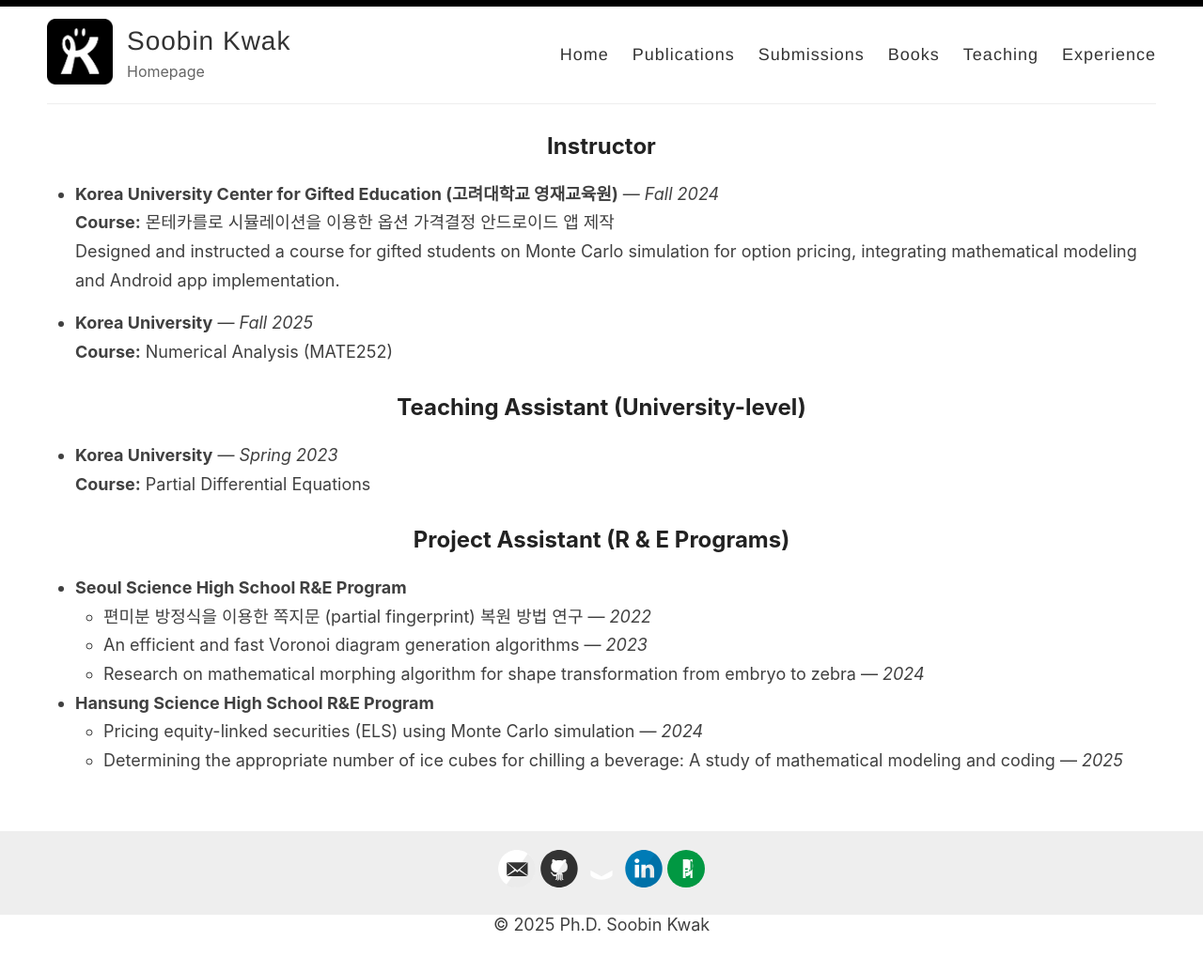
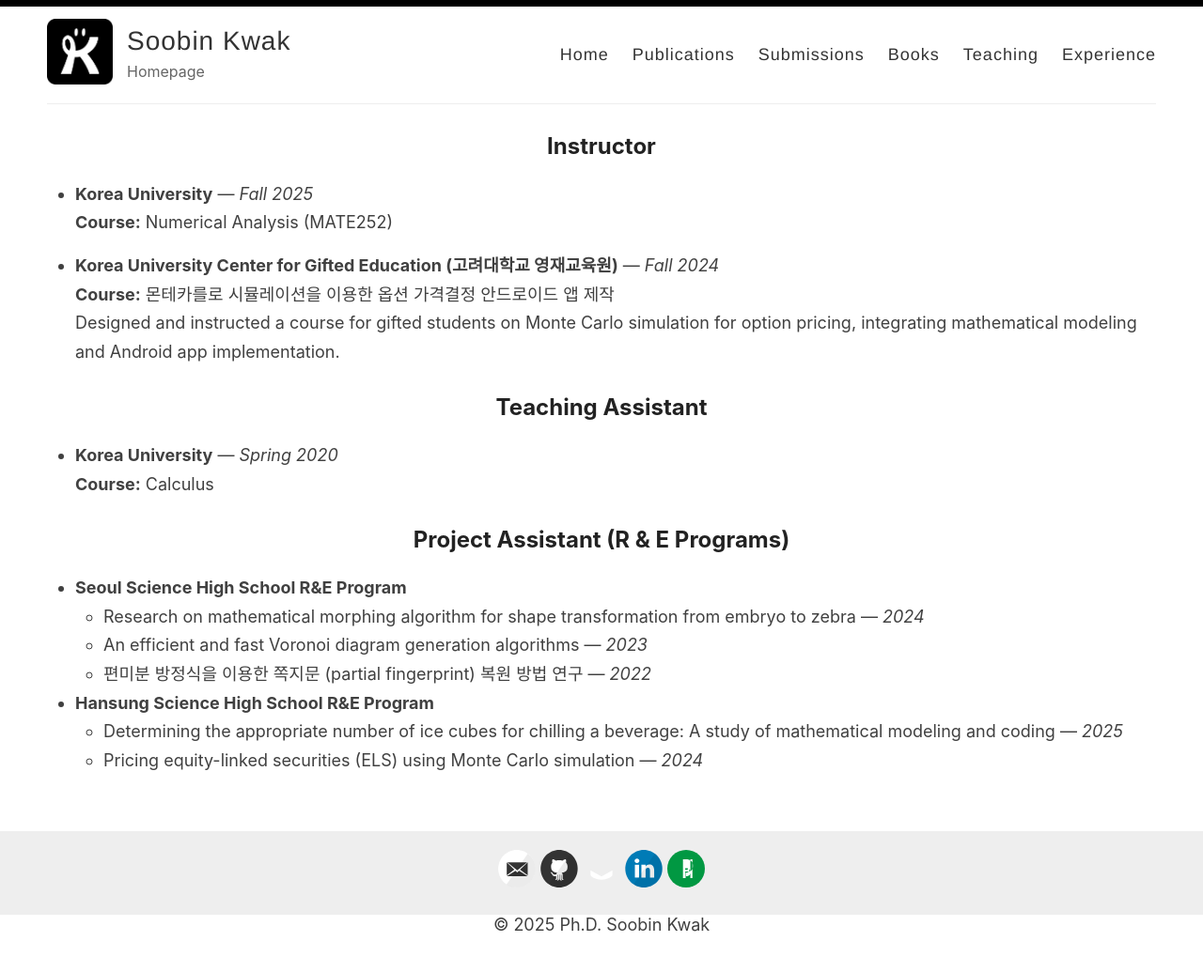
Before and after one commit to skwak/skwak.github.io, a Jekyll site: the page built from _pages/Teaching.md, in a window 1280 px wide. Shown: the whole page at 94% size. Built offline with Jekyll 4.4.1, drawn with Linux system fonts in a browser that asks for light colours.

Commit message:
Update Teaching.md

```diff
--- a/_pages/Teaching.md
+++ b/_pages/Teaching.md
@@ -6,26 +6,26 @@ hide_title: true
 ---
 ## Instructor
 
+- **Korea University** — *Fall 2025*
+  **Course:** Numerical Analysis (MATE252)
+
 - **Korea University Center for Gifted Education (고려대학교 영재교육원)** — *Fall 2024*
   **Course:** 몬테카를로 시뮬레이션을 이용한 옵션 가격결정 안드로이드 앱 제작
   Designed and instructed a course for gifted students on Monte Carlo simulation for option pricing, integrating mathematical modeling and Android app implementation.
 
-- **Korea University** — *Fall 2025*
-  **Course:** Numerical Analysis (MATE252)
 
+## Teaching Assistant
 
-## Teaching Assistant (University-level)
-
-- **Korea University** — *Spring 2023*
-  **Course:** Partial Differential Equations
+- **Korea University** — *Spring 2020*
+  **Course:** Calculus
 
 ## Project Assistant (R & E Programs)
 
 - **Seoul Science High School R&E Program**
+  - Research on mathematical morphing algorithm for shape transformation from embryo to zebra — *2024*
+  - An efficient and fast Voronoi diagram generation algorithms — *2023*
   - 편미분 방정식을 이용한 쪽지문 (partial fingerprint) 복원 방법 연구 — *2022*
-  - An efficient and fast Voronoi diagram generation algorithms — *2023*
-  - Research on mathematical morphing algorithm for shape transformation from embryo to zebra — *2024*
 
 - **Hansung Science High School R&E Program**
+  - Determining the appropriate number of ice cubes for chilling a beverage: A study of mathematical modeling and coding — *2025*
   - Pricing equity-linked securities (ELS) using Monte Carlo simulation — *2024*
-  - Determining the appropriate number of ice cubes for chilling a beverage: A study of mathematical modeling and coding — *2025*
```
